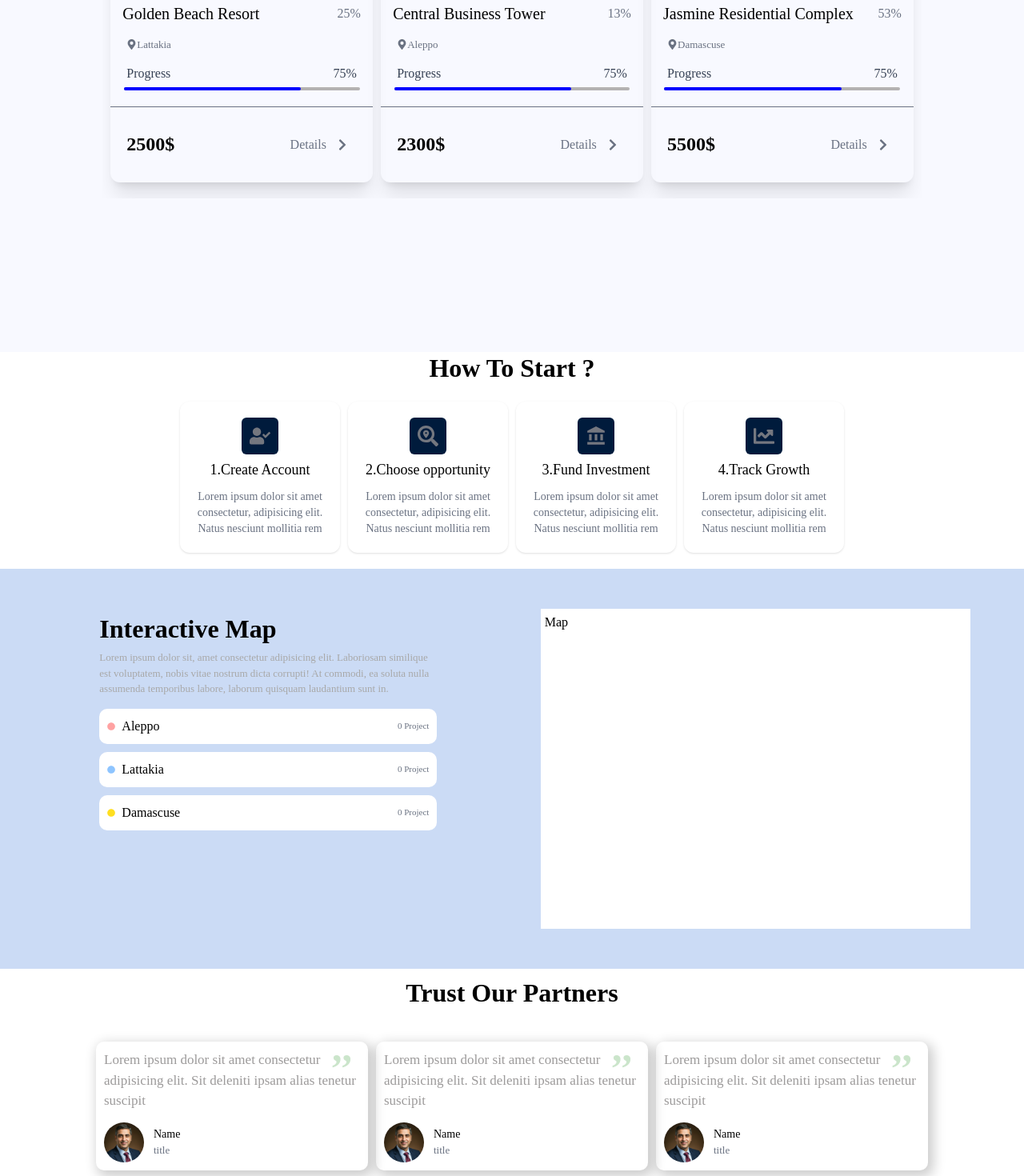
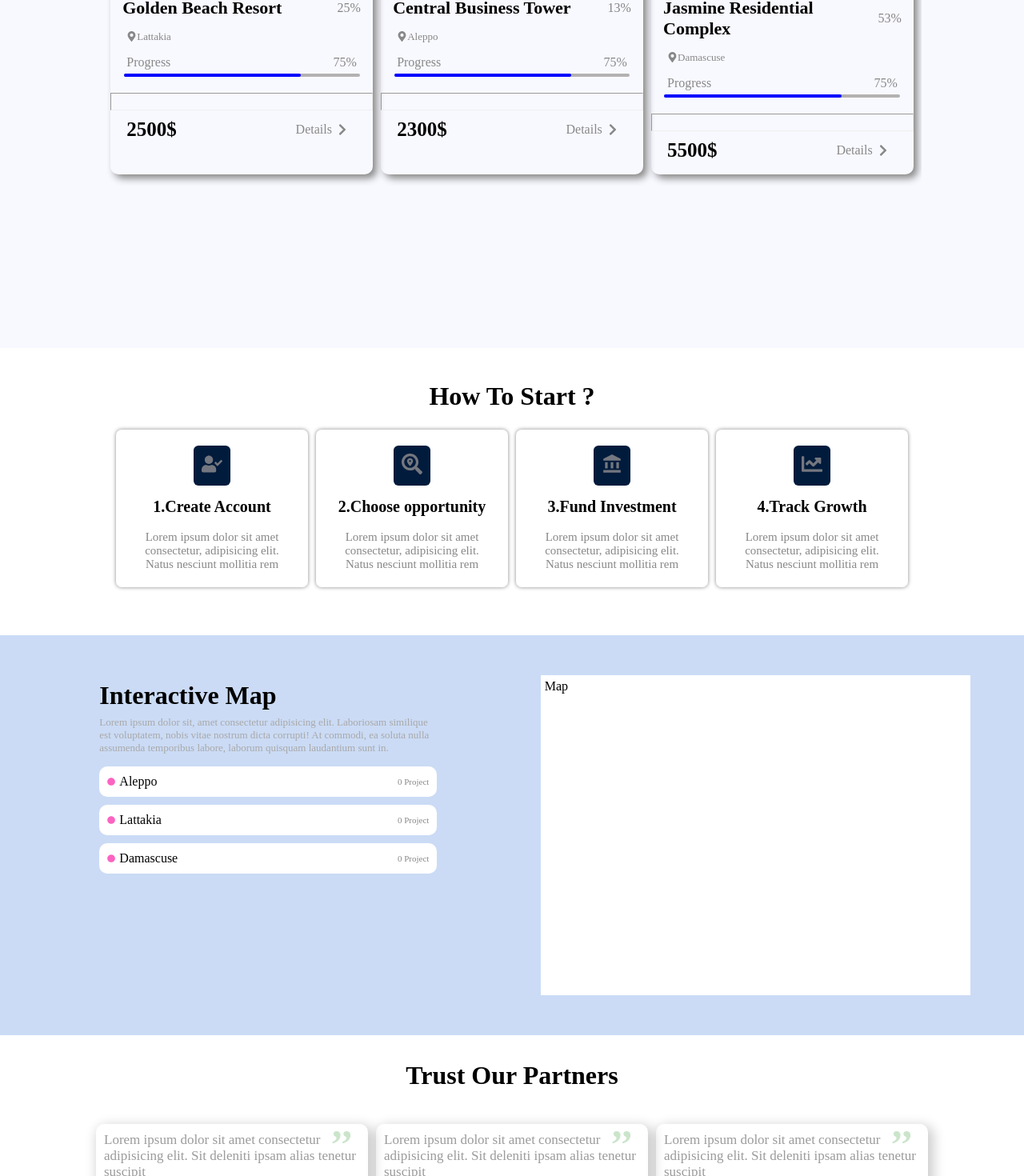
Before and after one commit to Ali-ib-eng/Investment-RealEstate-project, a React (Vite) app: page / in a window 1280 px wide. Shown: the part 456-1926 px from the top of the page at 80% size. Built offline with nearby package versions, Linux system fonts and the light colour scheme.

Commit message:
create responsive inestments opportunities, starting guide and preparing interactive map, and list of partners

```diff
--- a/src/index.css
+++ b/src/index.css
@@ -55,4 +55,4 @@
   box-sizing: border-box;
   font-family: manrope;
 }
-@import "tailwindcss";
+/* @import "tailwindcss"; */
--- a/src/pages/aboutPartners/aboutPartners.css
+++ b/src/pages/aboutPartners/aboutPartners.css
@@ -1,4 +1,6 @@
-
+.ahm-partners {
+    margin: 20px 0;
+}
 .ahm-partners .ahm-h1{
     font-size: 32px;
     line-height: 1.3;
@@ -36,6 +38,12 @@
     color: green;
     opacity: .2;
 }
+.ahm-imageAndDetailsContainer{
+    display: flex;
+    align-items: center;
+    gap:10px
+}
+
 .ahm-partnerImage{
     display: inline-block;
     width:50px;
@@ -43,10 +51,18 @@
     border-radius: 50%;
     margin-top: 14px;
 }
+
 .ahm-partnerDetails{
     margin-top: 14px;
 }
 
+.ahm-partnerName{
+    /* font-size: 14px; */
+}
+.ahm-partnerInvestDetail{
+    font-size: 13px;
+    color:#888888
+}
 @media (max-width:1112px){
     .ahm-partnerCardContainer{
         display: block;
@@ -74,6 +90,7 @@
     color:white;
     text-align: center;
     padding: 40px 0;
+    margin: 20px 0;
 }
 .ahm-joinPartContainer .ahm-h1{
     font-size: 32px;
--- a/src/pages/aboutPartners/aboutPartners.jsx
+++ b/src/pages/aboutPartners/aboutPartners.jsx
@@ -1,4 +1,5 @@
-import partnerImage from '../../../public/IMG-homePage/Eng1.png'
+import partnerImage from '/IMG-homePage/Eng1.png'
+// import partnerImage from '../../../public/IMG-homePage/Eng1.png'
 
 
 import './aboutPartners.css'
@@ -10,36 +11,39 @@ export default function AboutPartners (){
             <div className='ahm-partners'>
                 <h1 className='ahm-h1'>Trust Our Partners</h1>
                 <div className="ahm-partnerCardContainer">
+
                     <div className="ahm-partnerCard">
                         <div className="ahm-aboutPartner " > <p className="ahm-notation">,,</p > Lorem ipsum dolor sit amet consectetur adipisicing elit. Sit deleniti ipsam alias tenetur suscipit </div>
-                        <div className='flex gap-3 items-center'>
+                        <div className='ahm-imageAndDetailsContainer '>
                             <img className='ahm-partnerImage' src={partnerImage} alt="img" />
                             <div className='ahm-partnerDetails'>
-                                <p className='text-sm'>Name</p>
-                                <p className='text-gray-500 text-[13px]'>title</p>
+                                <p className='ahm-partnerName'>Name</p>
+                                <p className=' ahm-partnerInvestDetail '>title</p>
                             </div>
                         </div>
                     </div>
                     <div className="ahm-partnerCard">
-                        <div className="ahm-aboutPartner"> <p className="ahm-notation">,,</p> Lorem ipsum dolor sit amet consectetur adipisicing elit. Sit deleniti ipsam alias tenetur suscipit </div>
-                        <div className='flex gap-3 items-center'>
+                        <div className="ahm-aboutPartner " > <p className="ahm-notation">,,</p > Lorem ipsum dolor sit amet consectetur adipisicing elit. Sit deleniti ipsam alias tenetur suscipit </div>
+                        <div className='ahm-imageAndDetailsContainer '>
                             <img className='ahm-partnerImage' src={partnerImage} alt="img" />
                             <div className='ahm-partnerDetails'>
-                                <p className='text-sm'>Name</p>
-                                <p className='text-gray-500 text-[13px]'>title</p>
+                                <p className='ahm-partnerName'>Name</p>
+                                <p className=' ahm-partnerInvestDetail '>title</p>
                             </div>
                         </div>
                     </div>
                     <div className="ahm-partnerCard">
-                        <div className="ahm-aboutPartner"> <p className="ahm-notation">,,</p> Lorem ipsum dolor sit amet consectetur adipisicing elit. Sit deleniti ipsam alias tenetur suscipit </div>
-                        <div className='flex gap-3 items-center'>
+                        <div className="ahm-aboutPartner " > <p className="ahm-notation">,,</p > Lorem ipsum dolor sit amet consectetur adipisicing elit. Sit deleniti ipsam alias tenetur suscipit </div>
+                        <div className='ahm-imageAndDetailsContainer '>
                             <img className='ahm-partnerImage' src={partnerImage} alt="img" />
                             <div className='ahm-partnerDetails'>
-                                <p className='text-sm'>Name</p>
-                                <p className='text-gray-500 text-[13px]'>title</p>
+                                <p className='ahm-partnerName'>Name</p>
+                                <p className=' ahm-partnerInvestDetail '>title</p>
                             </div>
                         </div>
                     </div>
+
+
                 </div>
             </div>
         );
--- a/src/pages/getStartGuide/getStartGuide.css
+++ b/src/pages/getStartGuide/getStartGuide.css
@@ -1,6 +1,7 @@
 .ahm-getStartGuide{
     background-color: white;
-
+    padding: 20px 0;
+    margin: 20px 0;
 }
 .ahm-getStartGuide .ahm-h1{
     /* font-size: 26px; */
@@ -10,10 +11,11 @@
     font-weight: 700;
 }
 .ahm-containerStep{
-    width: 200px;
+    width: 240px;
     padding: 20px;
     text-align: center;
-
+    border-radius: 7px;
+    box-shadow: 0px 0px 5px #888888;
 }
 .ahm-guideList{
     padding: 20px 0;
@@ -22,8 +24,16 @@
     gap:10px
 }
 .ahm-stepTitle{
-    font-size: 18px;
+    font-size: 20px;
+    font-weight: bold;
     padding: 6px 0 10px;
+    /* font-size: 32px; */
+    line-height: 2;
+    font-weight: 700;
+}
+.ahm-stepExplain{
+    color:#888888;
+    font-size: 15px;
 }
 .ahm-guideIcon{
     color: var( --outline);
--- a/src/pages/getStartGuide/getStartGuide.jsx
+++ b/src/pages/getStartGuide/getStartGuide.jsx
@@ -12,30 +12,30 @@ export default function GetStartGuide(){
             <div className='ahm-guideList '>
 
 
-                <div className='ahm-containerStep rounded-xl shadow-sm'>
+                <div className='ahm-containerStep  '>
                     <div className='ahm-guideIconContiner'>
                         <FaUserCheck className='ahm-guideIcon' />
                     </div>
                     <p className='ahm-stepTitle'>1.Create Account</p>
-                    <p className='text-gray-500 text-sm'>Lorem ipsum dolor sit amet consectetur, adipisicing elit. Natus nesciunt mollitia rem</p>
+                    <p className='ahm-stepExplain '>Lorem ipsum dolor sit amet consectetur, adipisicing elit. Natus nesciunt mollitia rem</p>
                 </div>
 
 
-                <div className='ahm-containerStep rounded-xl shadow-sm'>
+                <div className='ahm-containerStep '>
                     <div className='ahm-guideIconContiner'>
                         <FaSearchLocation className='ahm-guideIcon' />
                     </div>
                     <p className='ahm-stepTitle'>2.Choose opportunity</p>
-                    <p className='text-gray-500 text-sm'>Lorem ipsum dolor sit amet consectetur, adipisicing elit. Natus nesciunt mollitia rem</p>
+                    <p className='ahm-stepExplain'>Lorem ipsum dolor sit amet consectetur, adipisicing elit. Natus nesciunt mollitia rem</p>
                 </div>
 
 
-                <div className='ahm-containerStep rounded-xl shadow-sm'>
+                <div className='ahm-containerStep '>
                     <div className='ahm-guideIconContiner'>
                         <MdAccountBalance className='ahm-guideIcon' />
                     </div>
                     <p className='ahm-stepTitle'>3.Fund Investment</p>
-                    <p className='text-gray-500 text-sm'>Lorem ipsum dolor sit amet consectetur, adipisicing elit. Natus nesciunt mollitia rem</p>
+                    <p className='ahm-stepExplain'>Lorem ipsum dolor sit amet consectetur, adipisicing elit. Natus nesciunt mollitia rem</p>
                 </div>
 
 
@@ -44,7 +44,7 @@ export default function GetStartGuide(){
                         <FaChartLine  className='ahm-guideIcon' />
                     </div>
                     <p className='ahm-stepTitle'>4.Track Growth</p>
-                    <p className='text-gray-500 text-sm'>Lorem ipsum dolor sit amet consectetur, adipisicing elit. Natus nesciunt mollitia rem</p>
+                    <p className='ahm-stepExplain'>Lorem ipsum dolor sit amet consectetur, adipisicing elit. Natus nesciunt mollitia rem</p>
                 </div>
             </div>
         </div>
--- a/src/pages/interactiveMap/interactiveMap.css
+++ b/src/pages/interactiveMap/interactiveMap.css
@@ -39,6 +39,20 @@
     border-radius: 10px;
     /* shadow:inset 10px gray; */
 }
+.ahm-field  .ahm-locationContainer{
+    display: flex;
+    gap:5px;
+    align-items: center;
+}
+.ahm-locationContainer  .ahm-locationPoint{
+    font-size: 10px;
+    color:rgb(252, 99, 193)
+}
+
+.ahm-field  .ahm-projectsNumberContainer{
+    font-size: 11px;
+    color: #888888;
+}
 .ahm-mapContainer{
     background-color: white;
     height: 400px;
--- a/src/pages/interactiveMap/interactiveMap.jsx
+++ b/src/pages/interactiveMap/interactiveMap.jsx
@@ -11,29 +11,29 @@ export default function InteractiveMap(){
 
 
                 <div className='ahm-field'>
-                    <div className='flex items-center gap-2'>
-                        <FaCircle className='text-[10px] text-red-300'/>
+                    <div className='ahm-locationContainer '>
+                        <FaCircle className='ahm-locationPoint '/>
                         <p className=''>Aleppo</p>
                     </div>
-                    <p className='text-[11px] text-gray-500'>0 Project</p>
+                    <p className='ahm-projectsNumberContainer'>0 Project</p>
                 </div>
 
 
                 <div className='ahm-field'>
-                    <div className='flex items-center gap-2'>
-                        <FaCircle className='text-[10px] text-blue-300'/>
+                    <div className='ahm-locationContainer'>
+                        <FaCircle className='ahm-locationPoint'/>
                         <p className=''>Lattakia</p>
                     </div>
-                    <p className='text-[11px] text-gray-500'>0 Project</p>
+                    <p className='ahm-projectsNumberContainer'>0 Project</p>
                 </div>
 
 
                 <div className='ahm-field'>
-                    <div className='flex items-center gap-2'>
-                        <FaCircle className='text-[10px] text-yellow-300'/>
+                    <div className='ahm-locationContainer'>
+                        <FaCircle className='ahm-locationPoint'/>
                         <p className=''>Damascuse</p>
                     </div>
-                    <p className='text-[11px] text-gray-500'>0 Project</p>
+                    <p className='ahm-projectsNumberContainer'>0 Project</p>
                 </div>
 
 
--- a/src/pages/investments/investmentOpportunities.css
+++ b/src/pages/investments/investmentOpportunities.css
@@ -46,6 +46,9 @@
 .ahm-card{
     margin: 10px 0;
     height: 470px;
+    width: 32%;
+    border-radius: 10px;
+    box-shadow: 5px 5px 10px #888888;
 }
 .ahm-imageCard{
     height:50%;
@@ -57,17 +60,25 @@
     display: flex;
     align-items: center;
     justify-content: space-between;
+    color:rgb(134, 133, 133)
+}
+.ahm-infoCard h3{
+    color:black;
+    font-size: 22px;
+
 }
 .ahm-investLocation {
     padding: 5px 20px 10px;
     display: flex;
     align-items: center;
     font-size: 13px;
+    color: #888888;
 }
 .ahm-progress{
     padding: 5px 20px;
     display: flex;
     justify-content: space-between;
+    color: #888888;
 }
 .ahm-progressPercent{
     border-radius: 10px;
@@ -97,6 +108,10 @@
 
 .ahm-detailsBtn{
     padding:5px 10px;
+    display: flex;
+    gap:5px;
+    align-items: center;
+    color: #888888;
 }
 .ahm-detailsBtn:hover{
     color:black;
@@ -105,6 +120,12 @@
 
     background-color: rgba(128, 128, 128, 0.24);
 }
+
+.ahm-investmentCost{
+    font-size: 25px;
+    font-weight: bold;
+}
+
 .ahm-investCardForMobile{
     display: none;
     width: 80%;
--- a/src/pages/investments/investmentOpportunities.jsx
+++ b/src/pages/investments/investmentOpportunities.jsx
@@ -1,8 +1,8 @@
 import { useState } from 'react'
 import {FaArrowRight, FaMapMarkerAlt, FaChevronRight, FaArrowCircleLeft, FaArrowCircleRight  } from 'react-icons/fa'
-import GoldenBeachImage from '../../../public/IMG-homePage/Golden Beach Resort.png'
-import CentralBusinessTower from '../../../public/IMG-homePage/CentralBusinessTower.png'
-import JasmineResidentialComplex from '../../../public/IMG-homePage/JasmineResidentialComplex.png'
+import GoldenBeachImage from '/IMG-homePage/Golden Beach Resort.png'
+import CentralBusinessTower from '/IMG-homePage/CentralBusinessTower.png'
+import JasmineResidentialComplex from '/IMG-homePage/JasmineResidentialComplex.png'
 import {useNavigate} from 'react-router-dom'
 import './investmentOpportunities.css'
 import GetStartGuide from '../getStartGuide/getStartGuide'
@@ -46,24 +46,24 @@ export default function InvestmentOpportunites (){
                 {
                     investmentsData.length>0 &&
                     investmentsData.map((investment,index)=>(
-                        <div key={index} className='ahm-card w-[32%] h-full rounded-xl shadow-xl '>
+                        <div key={index} className='ahm-card  '>
                             <img src={investment.image} alt='invest img' className='ahm-imageCard  '/>
                             <div className=' ahm-infoCard '>
-                                <h3 className='text-xl '>{investment.title}</h3>
-                                <p className='text-gray-500'>{investment.parcent}</p>
+                                <h3 className=' '>{investment.title}</h3>
+                                <p className=''>{investment.parcent}</p>
                             </div>
-                            <p className='ahm-investLocation text-gray-500'> <FaMapMarkerAlt /> {investment.location}</p>
-                            <div className='ahm-progress text-gray-700'>
+                            <p className='ahm-investLocation '> <FaMapMarkerAlt /> {investment.location}</p>
+                            <div className='ahm-progress '>
                                 <p>Progress</p>
                                 <p>{investment.progress}</p>
                             </div>
                             <div className='ahm-progressPercent'>
-                                <p  className={`ahm-progressPercent2 `}></p>
+                                <p  className='ahm-progressPercent2' ></p>
                             </div>
-                            <hr className='ahm-line text-gray-500 '/>
+                            <hr className='ahm-line '/>
                             <div className='ahm-costContainer'>
-                                <p className=' text-2xl font-bold'>{investment.cost}$</p>
-                                <p className='ahm-detailsBtn text-gray-500 flex items-center gap-3 '>Details <FaChevronRight /> </p>
+                                <p className='ahm-investmentCost '>{investment.cost}$</p>
+                                <p className='ahm-detailsBtn '>Details <FaChevronRight /> </p>
                             </div>
                         </div>
                     ))
@@ -77,24 +77,24 @@ export default function InvestmentOpportunites (){
         return(
             <div className='ahm-investCardForMobile'>
 
-                <div className='ahm-card w-[32%] h-full rounded-xl shadow-xl '>
+                <div className='ahm-card  '>
                     <img src={investmentsData[counterForIvestCard].image} alt='invest img' className='ahm-imageCard  '/>
                     <div className=' ahm-infoCard '>
-                        <h3 className='text-xl '>{investmentsData[counterForIvestCard].title}</h3>
-                        <p className='text-gray-500'>{investmentsData[counterForIvestCard].parcent}</p>
+                        <h3 className=' '>{investmentsData[counterForIvestCard].title}</h3>
+                        <p className=''>{investmentsData[counterForIvestCard].parcent}</p>
                     </div>
-                    <p className='ahm-investLocation text-gray-500'> <FaMapMarkerAlt /> {investmentsData[counterForIvestCard].location}</p>
-                    <div className='ahm-progress text-gray-700'>
+                    <p className='ahm-investLocation'> <FaMapMarkerAlt /> {investmentsData[counterForIvestCard].location}</p>
+                    <div className='ahm-progress'>
                         <p>Progress</p>
                         <p>{investmentsData[counterForIvestCard].progress}</p>
                     </div>
                     <div className='ahm-progressPercent'>
-                        <p  className={`ahm-progressPercent2 `}></p>
+                        <p  className= 'ahm-progressPercent2' ></p>
                     </div>
-                    <hr className='ahm-line text-gray-500 '/>
+                    <hr className='ahm-line '/>
                     <div className='ahm-costContainer'>
-                        <p className=' text-2xl font-bold'>{investmentsData[counterForIvestCard].cost}$</p>
-                        <p className='ahm-detailsBtn text-gray-500 flex items-center gap-3 '>Details <FaChevronRight /> </p>
+                        <p className='ahm-investmentCost  '>{investmentsData[counterForIvestCard].cost}$</p>
+                        <p className='ahm-detailsBtn '>Details <FaChevronRight /> </p>
                     </div>
                 </div>
 
```
Also changed, not shown: src/pages/investments/viewAllInvestments/viewAllInvestments.css (+22 -0 lines), src/pages/investments/viewAllInvestments/viewAllInvestments.jsx (+42 -38 lines).
